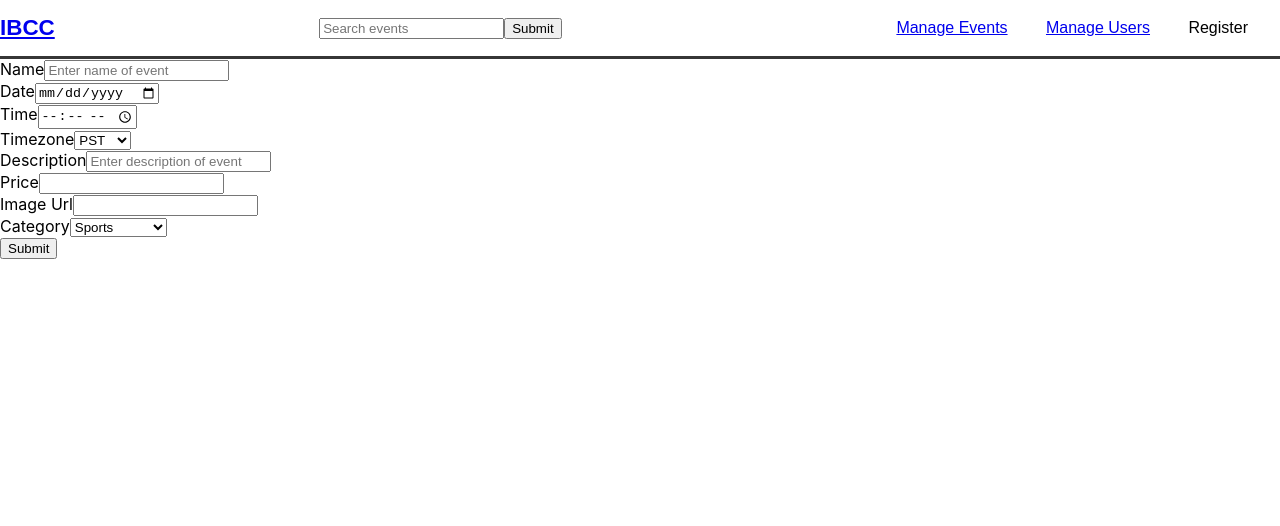
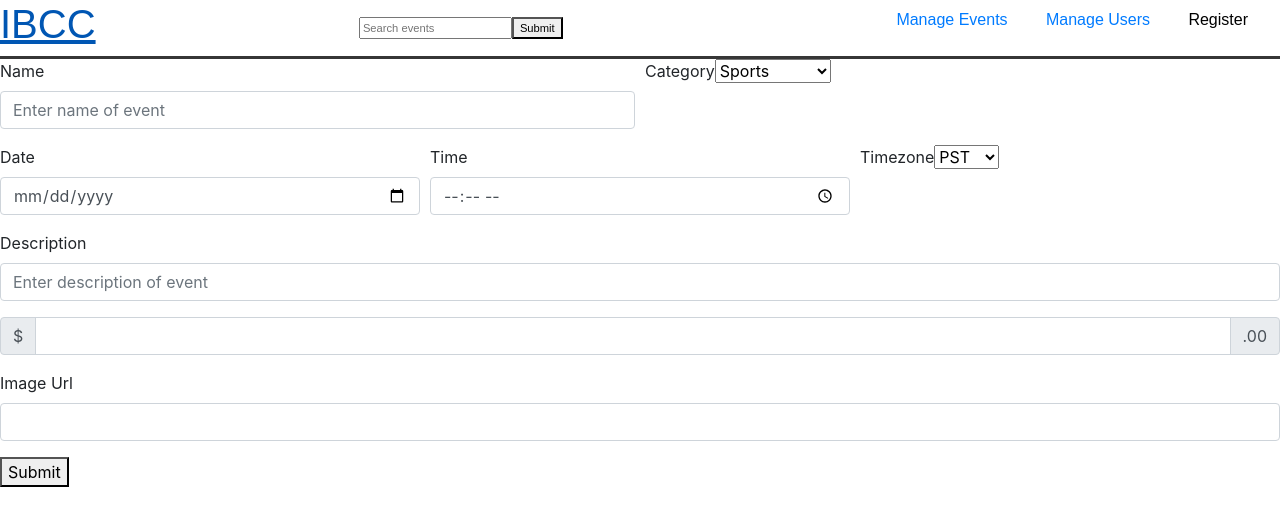
Before and after one commit to 2magpies/ibcc-frontend, a React (Create React App) app: page /manage-event in a window 1280 px wide. Shown: the top 526 px of the page. Built offline with nearby package versions, Linux system fonts and the light colour scheme; no server answers.

Commit message:
added bootstrap to form

```diff
--- a/package.json
+++ b/package.json
@@ -3,13 +3,14 @@
   "version": "0.1.0",
   "private": true,
   "dependencies": {
-    "@material-ui/core": "^4.9.3",
     "@testing-library/jest-dom": "^4.2.4",
     "@testing-library/react": "^9.3.2",
     "@testing-library/user-event": "^7.1.2",
     "axios": "^0.19.2",
+    "bootstrap": "^4.4.1",
     "moment": "^2.24.0",
     "react": "^16.12.0",
+    "react-bootstrap": "^1.0.0-beta.16",
     "react-dom": "^16.12.0",
     "react-hook-form": "^4.9.3",
     "react-router-dom": "^5.1.2",
--- a/src/App.js
+++ b/src/App.js
@@ -1,5 +1,6 @@
 import React, { useState, useEffect } from 'react';
 import { Route, Switch } from 'react-router-dom';
+import 'bootstrap/dist/css/bootstrap.min.css';
 import Header from './components/Header/Header';
 import Results from './components/Results/Results';
 import ManageEvents from './components//ManageEvents/ManageEvents';
--- a/src/components/ManageEvents/ManageEvents.js
+++ b/src/components/ManageEvents/ManageEvents.js
@@ -1,5 +1,6 @@
 import React from 'react';
 import './ManageEvents.css';
+import { Form, Dropdown, Col, InputGroup, Button } from 'react-bootstrap';
 
 function ManageEvents() {
   const postNewEvent = data => {
@@ -24,6 +25,7 @@ function ManageEvents() {
   };
 
   const handleSubmit = event => {
+    console.log(event);
     event.preventDefault();
     let data = {};
     data.name = event.target['name'].value;
@@ -42,47 +44,20 @@ function ManageEvents() {
   return (
     <div className="postEvent">
       <form onSubmit={handleSubmit}>
-        <div>
-          <label>Name</label>
-          <input type="text" placeholder="Enter name of event" name="name" />
-        </div>
+        <Form.Row>
+          <Col>
+            <Form.Group controlId="forName">
+              <Form.Label>Name</Form.Label>
 
-        <div>
-          <label>Date</label>
-          <input type="date" placeholder="Enter a date" name="date" />
-        </div>
-        <div>
-          <label>Time</label>
-          <input type="time" name="time" />
-        </div>
-        <div>
-          <label name="timezone">Timezone</label>
-          <select id="timezone">
-            <option value="pst">PST</option>
-            <option value="cst">CST</option>
-            <option value="est">EST</option>
-            <option value="mst">MST</option>
-            <option value="hst">HST</option>
-            <option value="akst">AKST</option>
-          </select>
-        </div>
-        <div>
-          <label>Description</label>
-          <input
+              <Form.Control
                 type="text"
-            placeholder="Enter description of event"
-            name="description"
+                placeholder="Enter name of event"
+                name="name"
               />
-        </div>
-        <div>
-          <label>Price</label>
-          <input type="number" name="price" />
-        </div>
-        <div>
-          <label>Image Url</label>
-          <input type="text" name="imageURL" />
-        </div>
-        <div>
+            </Form.Group>
+          </Col>
+          <Col>
+            <Form.Group>
               <label id="category" name="category">
                 Category
               </label>
@@ -96,10 +71,68 @@ function ManageEvents() {
                 <option value="miscellaneous">Misc.</option>
                 <option value="activism">Activism</option>
               </select>
-        </div>
-        <div>
+            </Form.Group>
+          </Col>
+        </Form.Row>
+        <Form.Row>
+          <Col>
+            <Form.Group>
+              <Form.Label>Date</Form.Label>
+              <Form.Control
+                type="date"
+                placeholder="Enter a date"
+                name="date"
+              />
+            </Form.Group>
+          </Col>
+          <Col>
+            <Form.Group>
+              <Form.Label>Time</Form.Label>
+              <Form.Control type="time" name="time" />
+            </Form.Group>
+          </Col>
+          <Col>
+            <Form.Group>
+              <label name="timezone">Timezone</label>
+              <select id="timezone">
+                <option value="pst">PST</option>
+                <option value="cst">CST</option>
+                <option value="est">EST</option>
+                <option value="mst">MST</option>
+                <option value="hst">HST</option>
+                <option value="akst">AKST</option>
+              </select>
+            </Form.Group>
+          </Col>
+        </Form.Row>
+
+        <Form.Group>
+          <Form.Label>Description</Form.Label>
+          <Form.Control
+            type="text"
+            placeholder="Enter description of event"
+            name="description"
+          />
+        </Form.Group>
+        <Form.Group>
+          <InputGroup className="mb-3">
+            <InputGroup.Prepend>
+              <InputGroup.Text>$</InputGroup.Text>
+            </InputGroup.Prepend>
+            <Form.Control
+              name="price"
+               aria-label="Amount (to the nearest dollar)"
+            />
+            <InputGroup.Append>
+              <InputGroup.Text>.00</InputGroup.Text>
+            </InputGroup.Append>
+          </InputGroup>
+        </Form.Group>
+        <Form.Group>
+          <Form.Label>Image Url</Form.Label>
+          <Form.Control type="text" name="imageURL" />
+        </Form.Group>
         <button type="submit">Submit</button>
-        </div>
       </form>
     </div>
   );
```
Also changed, not shown: 1 other file (tests, documents, lock files or other folders). Lines whose indentation alone changed are shown as unchanged.
